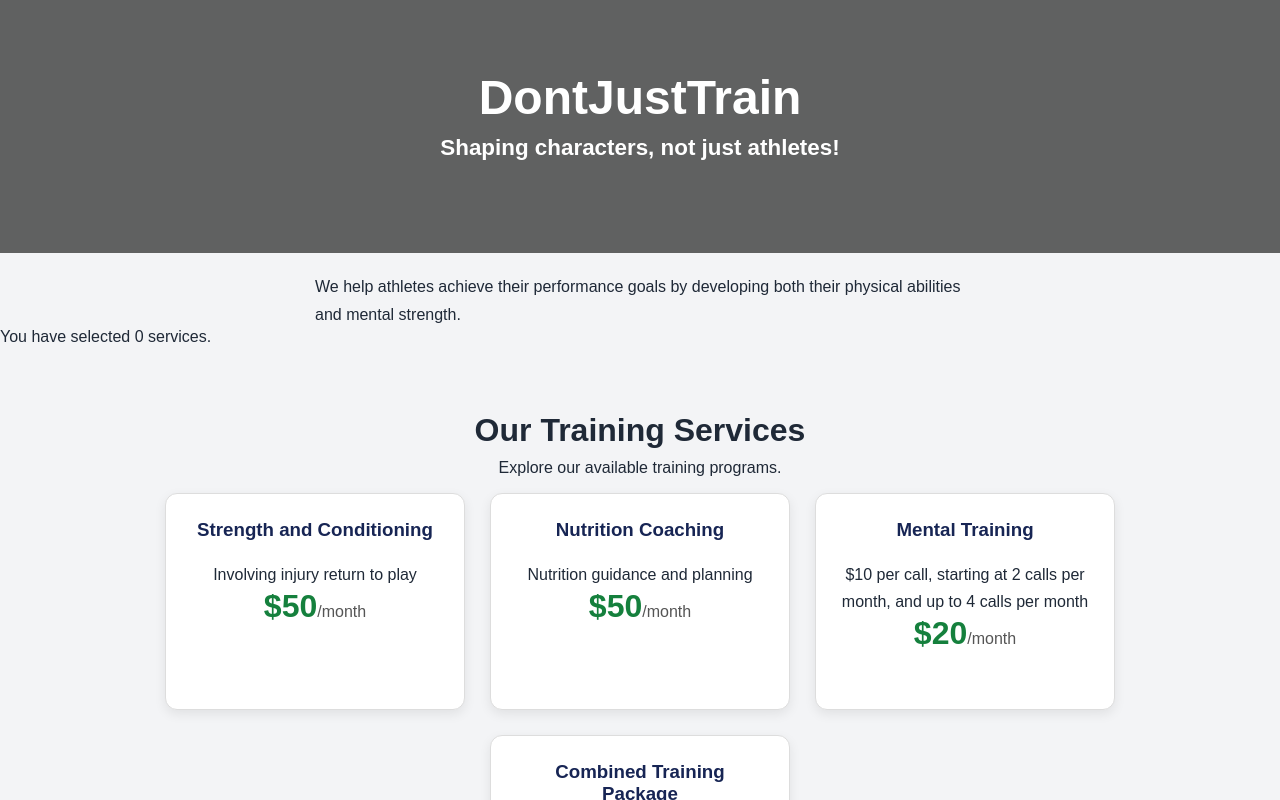
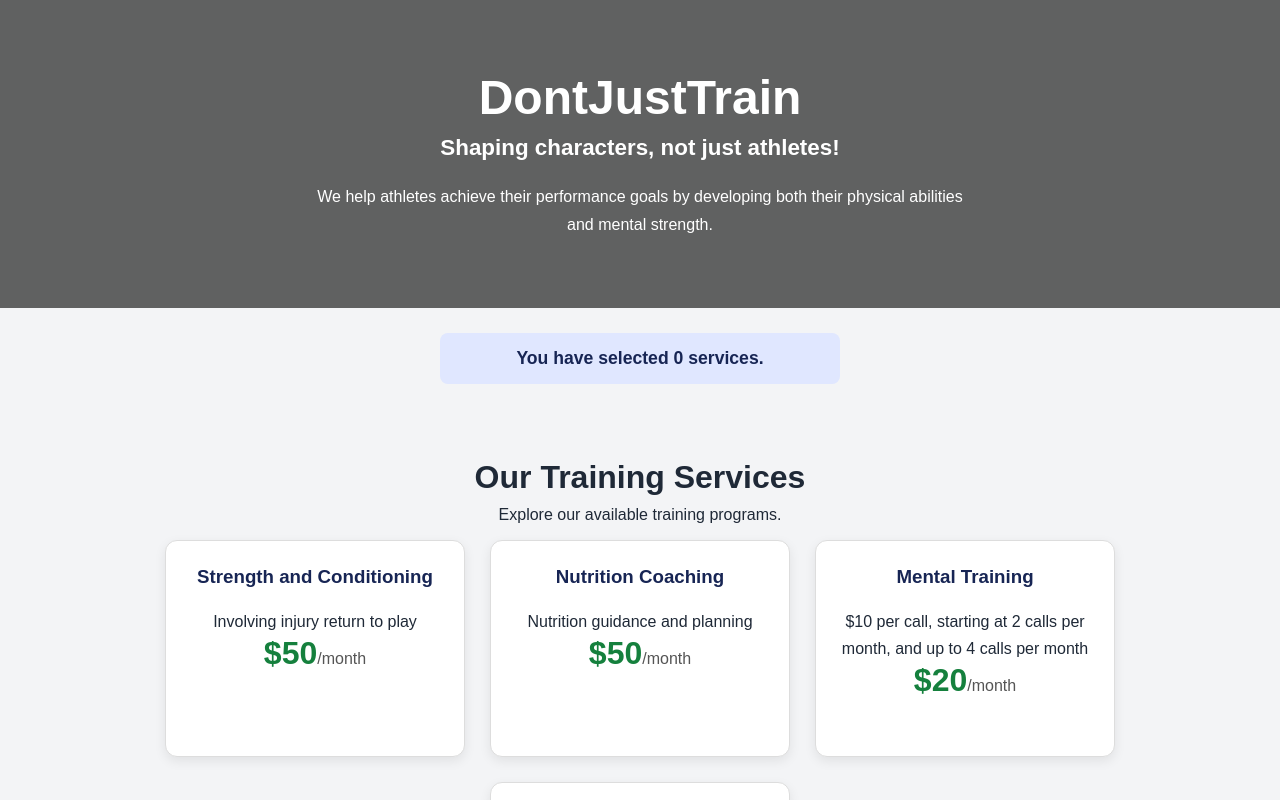
Before and after one commit to yaseenaskar-git/react-app, a React (Vite) app: page / in a window 1280 px wide. Shown: the top 800 px of the page. Built offline with nearby package versions, Linux system fonts and the light colour scheme.

Commit message:
updating styling

```diff
--- a/src/App.css
+++ b/src/App.css
@@ -102,3 +102,15 @@
   padding: 20px;
   margin-top: 30px;
 }
+
+.selection-summary {
+  text-align: center;
+  font-size: 1.1rem;
+  font-weight: bold;
+  color: #172554;
+  background: #e0e7ff;
+  padding: 15px;
+  margin: 25px auto;
+  max-width: 400px;
+  border-radius: 8px;
+}
--- a/src/App.jsx
+++ b/src/App.jsx
@@ -1,9 +1,9 @@
 import { useState } from "react";
 import services from "./services";
 import "./App.css";
-import Header from "./components/Header";
+import Header from "./components/header";
 import ServiceList from "./components/serviceList";
-import Footer from "./components/Footer";
+import Footer from "./components/footer";
 
 function App() {
   const [selectedServices, setSelectedServices] = useState([]);
@@ -19,17 +19,7 @@ function App() {
     return (
         <div className="website">
 
-            <header>
-
               <Header />
-
-              <div className="description">
-                  We help athletes achieve their performance goals
-                  by developing both their physical abilities and
-                  mental strength.
-              </div>
-
-            </header>
 
             <main>
 
--- a/src/components/header.jsx
+++ b/src/components/header.jsx
@@ -1,13 +1,19 @@
+function Header() {
+return ( <header className="hero"> <h1>DontJustTrain</h1>
 
-function Header() {
-    return (
-        <header className="hero">
-            <h1>DontJustTrain</h1>
-            <p className="tagline">
-                Shaping characters, not just athletes!
-            </p>
-        </header>
-    );
+        <p className="tagline">
+            Shaping characters, not just athletes!
+        </p>
+
+        <div className="description">
+            We help athletes achieve their performance goals
+            by developing both their physical abilities and
+            mental strength.
+        </div>
+    </header>
+);
+
+
 }
 
 export default Header;
```
